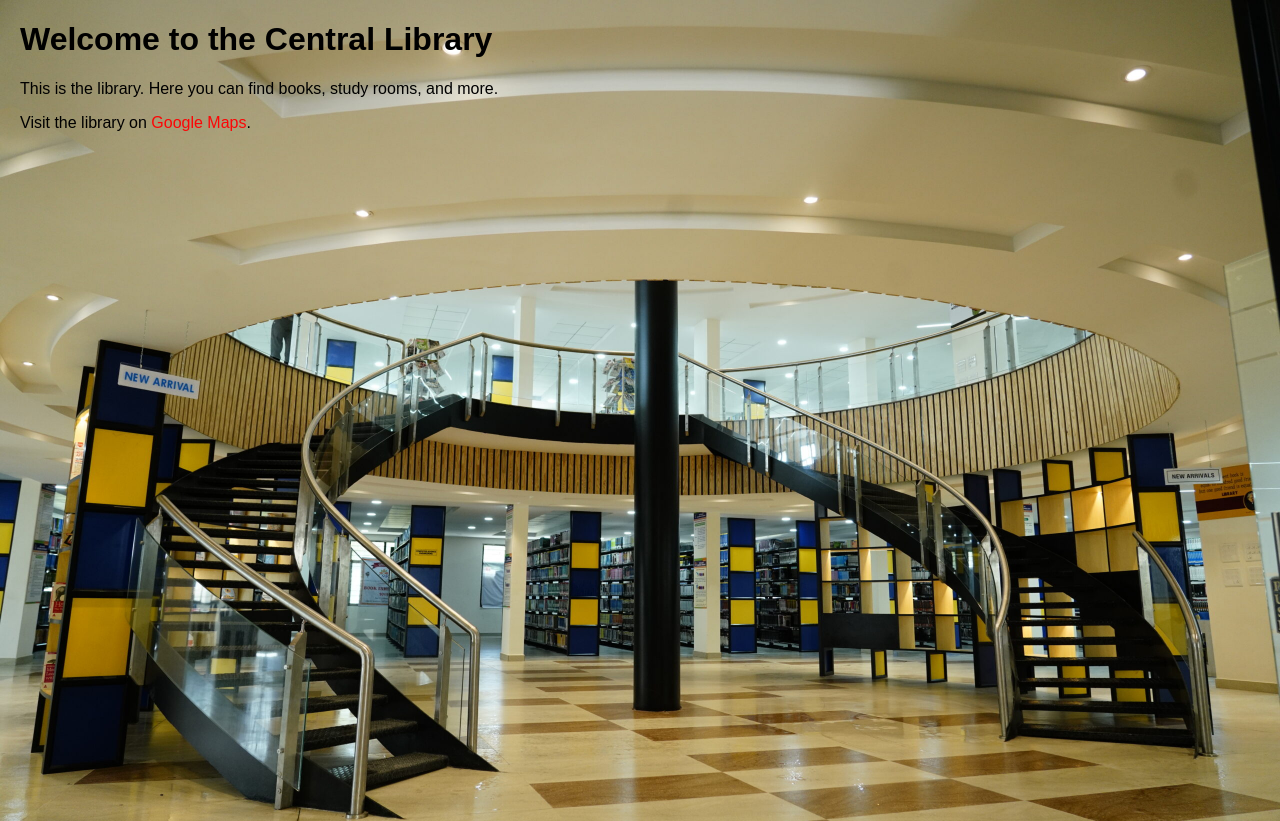
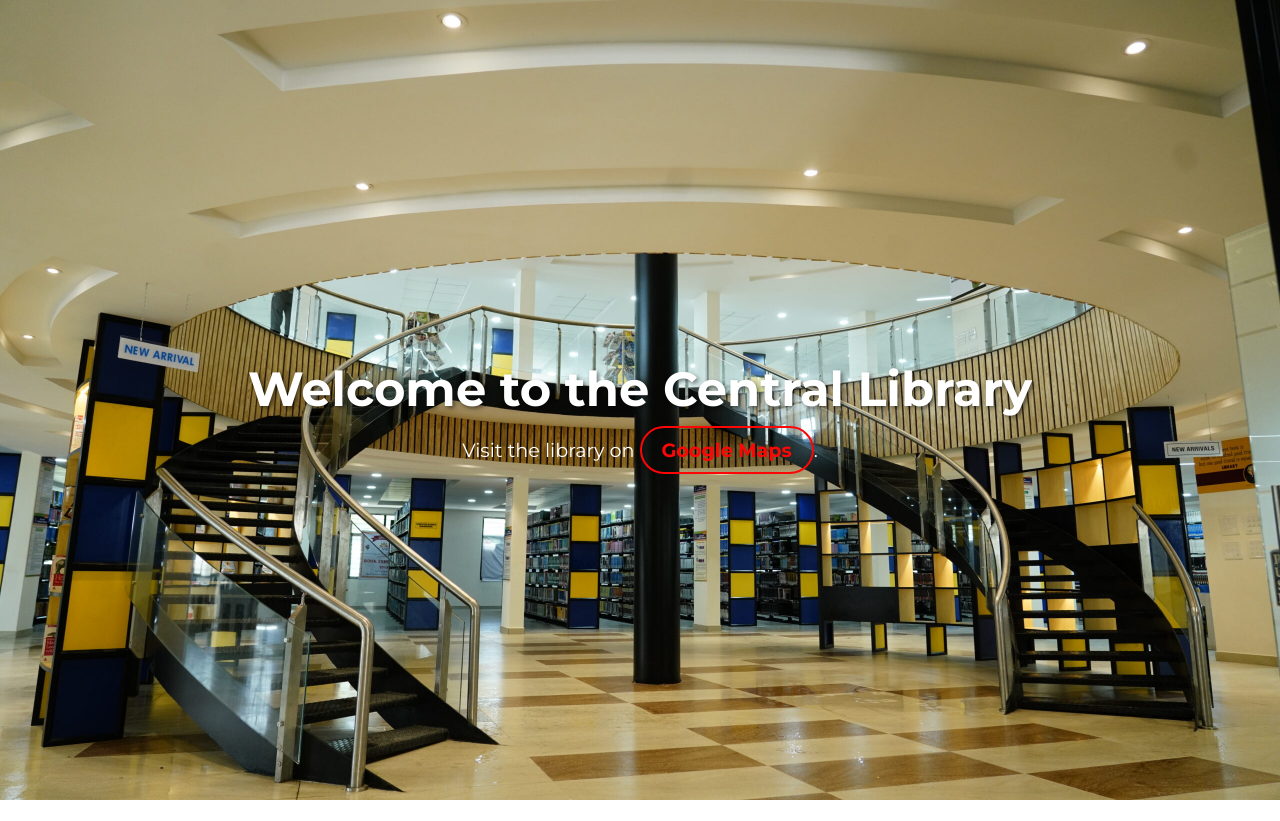
Before and after one commit to Sathvika2418/Campus-Navigation, a plain HTML site: page central library.html in a window 1280 px wide. After the commit the page ends 800 px from the top, so only its background shows below. Drawn offline with Linux system fonts and the light colour scheme.

Commit message:
Add files via upload

```diff
--- a/central library.html
+++ b/central library.html
@@ -4,39 +4,55 @@
     <meta charset="UTF-8">
     <meta name="viewport" content="width=device-width, initial-scale=1.0">
     <title>Central Library</title>
+    <link href="https://fonts.googleapis.com/css2?family=Montserrat:wght@400;700&display=swap" rel="stylesheet">
     <style>
-         html, body {
+        html, body {
             height: 100%;
             margin: 0;
+            font-family: 'Montserrat', sans-serif;
+            display: flex;
+            justify-content: center;
+            align-items: center;
+            text-align: center;
+            background-image: url('l.jpg'); /* Update the path accordingly */
+            background-size: cover;
+            background-position: center;
+            background-repeat: no-repeat;
+            background-attachment: fixed;
+            color: #fff;
         }
 
-        body {
-            background-image: url('l.jpg'); /* Update the path accordingly */
-            background-size: cover; /* Cover the entire area */
-            background-position: center;
-            background-repeat: no-repeat;
-            background-attachment: fixed; /* Optional: Fix the background image */
+        h1 {
+            font-size: 3em;
+            margin-bottom: 20px;
+            text-shadow: 2px 2px 4px rgba(0, 0, 0, 0.5);
         }
 
-
-        body {
-            font-family: Arial, sans-serif;
-            margin: 20px;
+        p {
+            font-size: 1.2em;
+            margin: 10px 0;
         }
 
         a {
-            color: #fc0606; /* Set a color for the link */
-            text-decoration: none; /* Remove underline from links */
+            color: #fc0606;
+            text-decoration: none;
+            font-weight: bold;
+            border: 2px solid #fc0606;
+            padding: 10px 20px;
+            border-radius: 30px;
+            transition: background-color 0.3s, color 0.3s;
         }
 
         a:hover {
-            text-decoration: underline; /* Add underline on hover */
+            background-color: #fc0606;
+            color: #fff;
         }
     </style>
 </head>
 <body>
-    <h1>Welcome to the Central Library</h1>
-    <p>This is the library. Here you can find books, study rooms, and more.</p>
-    <p>Visit the library on <a href="https://www.google.com/maps/place/JF2P%2BR97+CMREC+CENTRAL+LIBRARY/@17.6020968,78.4834082,17z/data=!4m7!3m6!1s0x3bcb85f005223e0d:0xe2b932a4960d8141!4b1!8m2!3d17.6020968!4d78.4859831!16s%2Fg%2F11gmfvnn2c?authuser=0&entry=ttu&g_ep=EgoyMDI0MDgyNi4wIKXMDSoASAFQAw%3D%3D" target="_blank">Google Maps</a>.</p>
+    <div>
+        <h1>Welcome to the Central Library</h1>
+        <p>Visit the library on <a href="https://www.google.com/maps/place/JF2P%2BR97+CMREC+CENTRAL+LIBRARY/@17.6020968,78.4834082,17z/data=!4m7!3m6!1s0x3bcb85f005223e0d:0xe2b932a4960d8141!4b1!8m2!3d17.6020968!4d78.4859831!16s%2Fg%2F11gmfvnn2c?authuser=0&entry=ttu&g_ep=EgoyMDI0MDgyNi4wIKXMDSoASAFQAw%3D%3D" target="_blank">Google Maps</a>.</p>
+    </div>
 </body>
 </html>
```
Also changed, not shown: admin office.html (+33 -15 lines), auditorium.html (+32 -15 lines), cafeteria.html (+32 -15 lines), index.html (+30 -13 lines), Untitled (3).png (added), Untitled 1.png (added).
